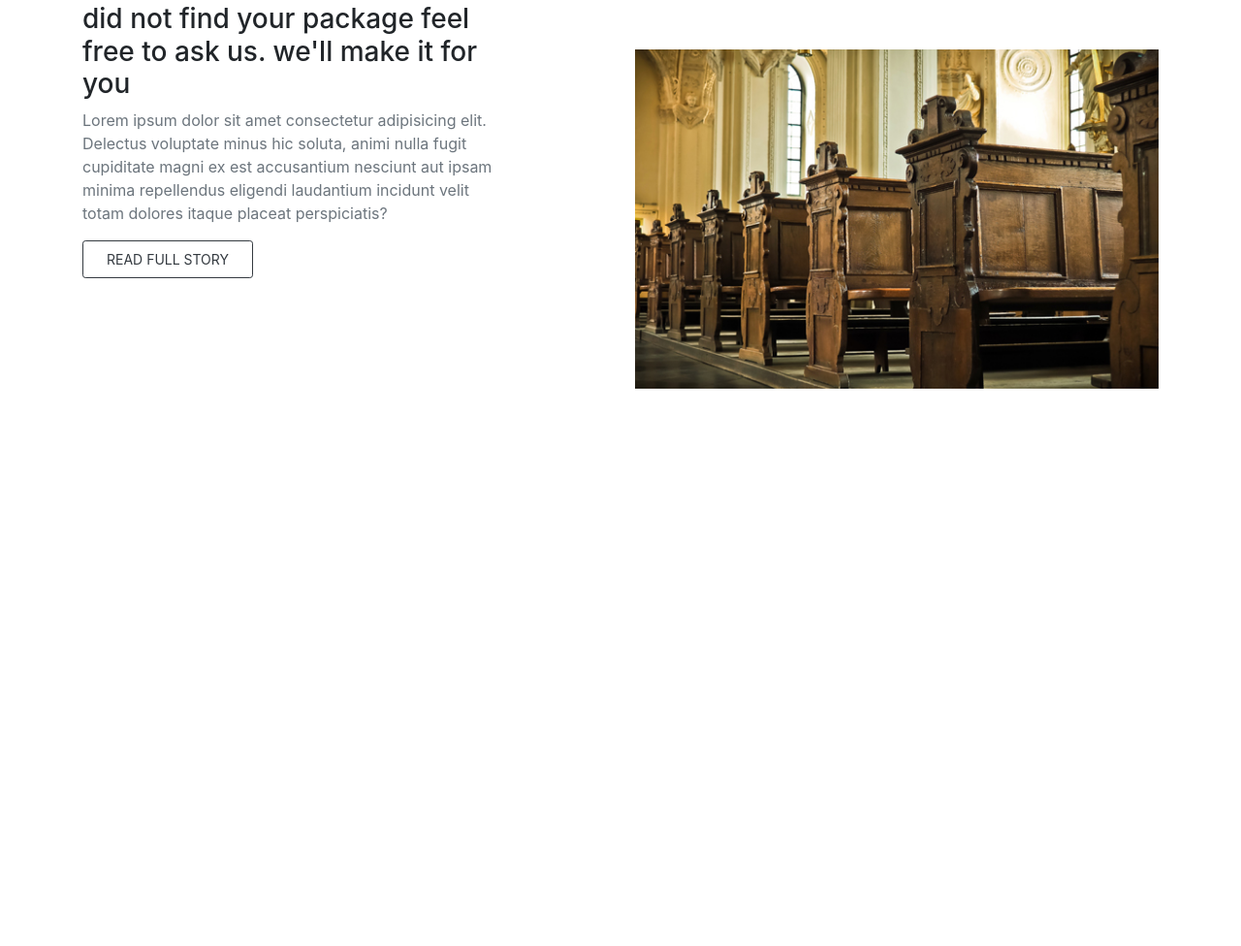
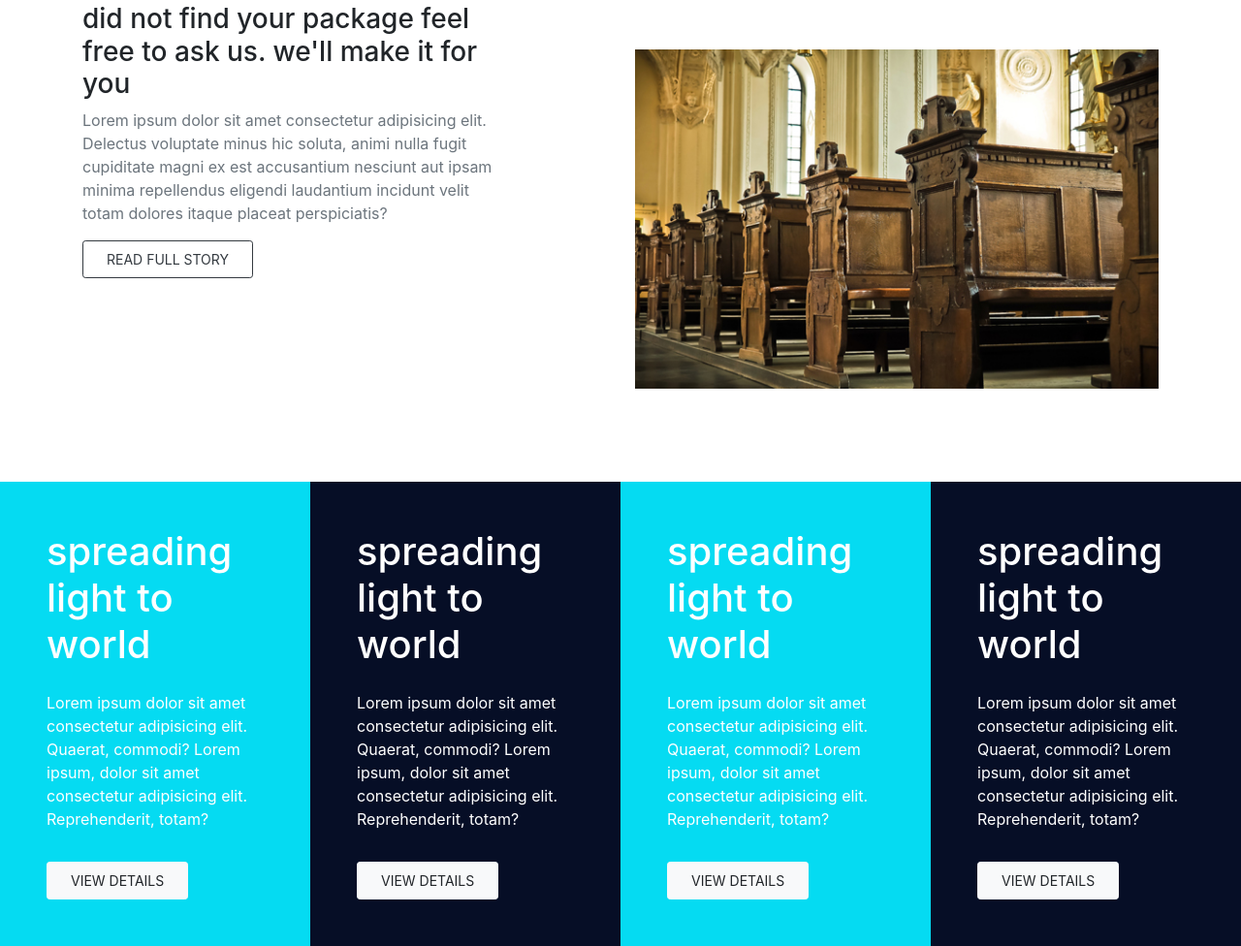
Before and after one commit to JamilaaH/html-bootstrap-git-recap-exercice, a website: page index.html in a window 1280 px wide. Shown: the part 281-1257 px from the top of the page at 97% size. Before the commit the page ends 800 px from the top, so only its background shows below. Drawn offline with nearby package versions, Linux system fonts and the light colour scheme.

Commit message:
section spreading

```diff
--- a/index.html
+++ b/index.html
@@ -22,7 +22,7 @@
             <div class="collapse navbar-collapse justify-content-end" id="navbarNav">
                 <ul class="navbar-nav px-2">
                     <li class="nav-item active  ">
-                        <a class="nav-link text-bleu" href="#">Home <span class="sr-only">(current)</span></a>
+                        <a class="nav-link text-clair" href="#">Home <span class="sr-only">(current)</span></a>
                     </li>
                     <li class="nav-item">
                         <a class="nav-link" href="#">ministres</a>
@@ -57,22 +57,56 @@
             <p>Lorem ipsum dolor sit amet consectetur adipisicing elit. Iusto, consequuntur?</p>
         </div>
         <div class="row py-5">
-            <div class="col-md-5 col-sm-12 ">
+            <div class="col-lg-5 col-md-5 col-sm-12 ">
                 <h3>did not find your package feel free to ask us. we'll make it for you</h3>
-                <p class="text-muted">Lorem ipsum dolor sit amet consectetur adipisicing elit. Delectus voluptate minus hic soluta, animi
+                <p class="text-muted">Lorem ipsum dolor sit amet consectetur adipisicing elit. Delectus voluptate minus
+                    hic soluta, animi
                     nulla fugit cupiditate magni ex est accusantium nesciunt aut ipsam minima repellendus eligendi
                     laudantium incidunt velit totam dolores itaque placeat perspiciatis?</p>
-                    <button type="button" class="btn btn-outline-dark btn-sm px-4 py-2 text-uppercase">Read full story</button>
+                <button type="button" class="btn btn-outline-dark btn-sm px-4 py-2 text-uppercase">Read full
+                    story</button>
             </div>
-            <div class="col-md-6 offset-md-1 col-sm-12 py-sm-5">
+            <div class="col-lg-6 offset-lg-1 col-md-6 offset-md-1 col-sm-12 py-sm-5">
                 <img src="./public/img/about.jpg" alt="Church" class="img-fluid w-100">
+            </div>
+    </section>
+
+    <!-- section spreading-light -->
+
+    <section class="spreading-light">
+        <div class="container-fluid d-flex flex-lg-nowrap flex-md-nowrap flex-sm-wrap text-white">
+            <div class="row">
+                <div class="col-lg-3 col-md-6 col-sm-12 p-5 m-lg-0 my-md-2 my-sm-2 bg-clair ">
+                    <h1>spreading light to world</h1>
+                    <p class="py-3">Lorem ipsum dolor sit amet consectetur adipisicing elit. Quaerat, commodi? Lorem
+                        ipsum,
+                        dolor sit amet consectetur adipisicing elit. Reprehenderit, totam?</p>
+                    <button type="button" class="btn btn-light btn-sm px-4 py-2 text-uppercase">View details</button>
+                </div>
+                <div class="col-lg-3 col-md-6 col-sm-12 p-5  m-lg-0 my-md-2 my-sm-2 bg-fonce ">
+                    <h1>spreading light to world</h1>
+                    <p class="py-3">Lorem ipsum dolor sit amet consectetur adipisicing elit. Quaerat, commodi? Lorem
+                        ipsum,
+                        dolor sit amet consectetur adipisicing elit. Reprehenderit, totam?</p>
+                    <button type="button" class="btn btn-light btn-sm px-4 py-2 text-uppercase">View details</button>
+                </div>
+                <div class="col-lg-3 col-md-6 col-sm-12 p-5  m-lg-0 my-md-2 my-sm-2  bg-clair">
+                    <h1>spreading light to world</h1>
+                    <p class="py-3">Lorem ipsum dolor sit amet consectetur adipisicing elit. Quaerat, commodi? Lorem
+                        ipsum,
+                        dolor sit amet consectetur adipisicing elit. Reprehenderit, totam?</p>
+                    <button type="button" class="btn btn-light btn-sm px-4 py-2 text-uppercase">View details</button>
+                </div>
+                <div class="col-lg-3 col-md-6 col-sm-12 bg-fonce  m-lg-0 my-md-2 my-sm-2 p-5">
+                    <h1>spreading light to world</h1>
+                    <p class="py-3">Lorem ipsum dolor sit amet consectetur adipisicing elit. Quaerat, commodi? Lorem
+                        ipsum,
+                        dolor sit amet consectetur adipisicing elit. Reprehenderit, totam?</p>
+                    <button type="button" class="btn btn-light btn-sm px-4 py-2 text-uppercase">View details</button>
+                </div>
+            </div>
         </div>
     </section>
-
-
-
-
-
 
 
 
--- a/src/sass/_variable.sass
+++ b/src/sass/_variable.sass
@@ -1,4 +1,4 @@
 $cardLight : #05DBF2
 $cardDark : #060E26
 
-$theme-colors : ('bleu' :#05DBF2)
+$theme-colors : ('clair' :#05DBF2, 'fonce' : #060E26 )
```
Also changed, not shown: public/css/app.css.
